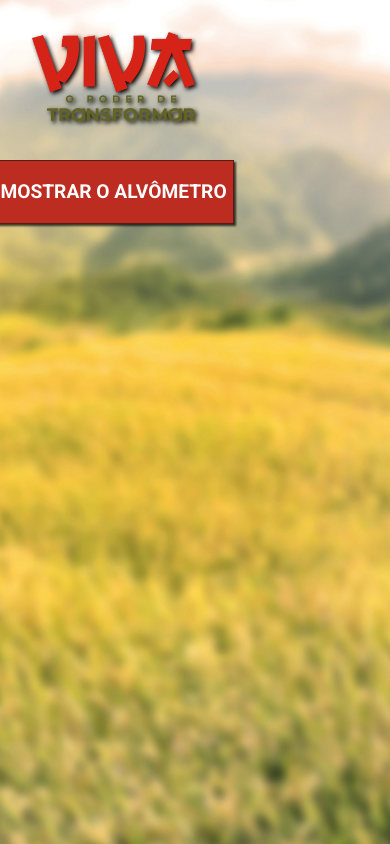
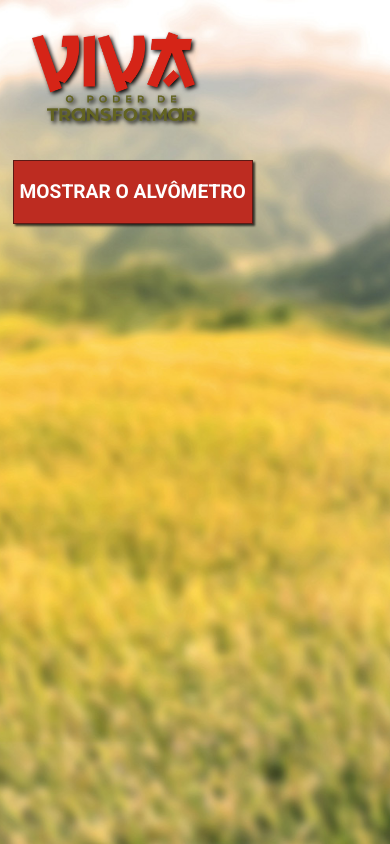
Before and after one commit to felipey2010/alvo-missoes-ibg, a React (Create React App) app: page / in a window 390 px wide. Built offline with nearby package versions, Linux system fonts and the light colour scheme.

Commit message:
Update App.css

```diff
--- a/src/App.css
+++ b/src/App.css
@@ -81,6 +81,9 @@
     width: fit-content;
     white-space: nowrap;
   }
+  .App-button {
+    margin-left: 1.2rem;
+  }
 }
 
 /*
```
